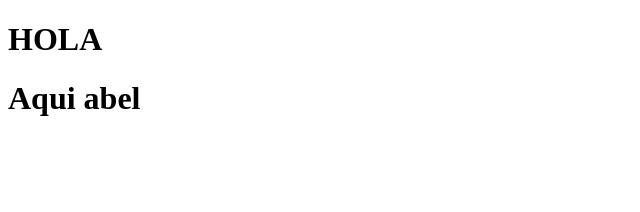
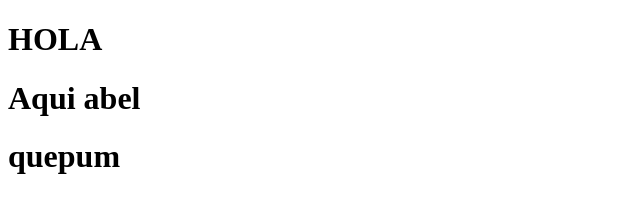
Before and after one commit to ams22222/To-Do-List, a plain HTML site: page index.html in a window 1280 px wide. Shown: the whole page, without its empty margins (0-640 px from the left). Drawn offline with Linux system fonts and the light colour scheme.

Commit message:
segond commit

```diff
--- a/index.html
+++ b/index.html
@@ -8,5 +8,6 @@
 <body>
     <h1>HOLA</h1>
     <h1>Aqui abel</h1>
+    <h1>quepum</h1>
 </body>
 </html>
```
